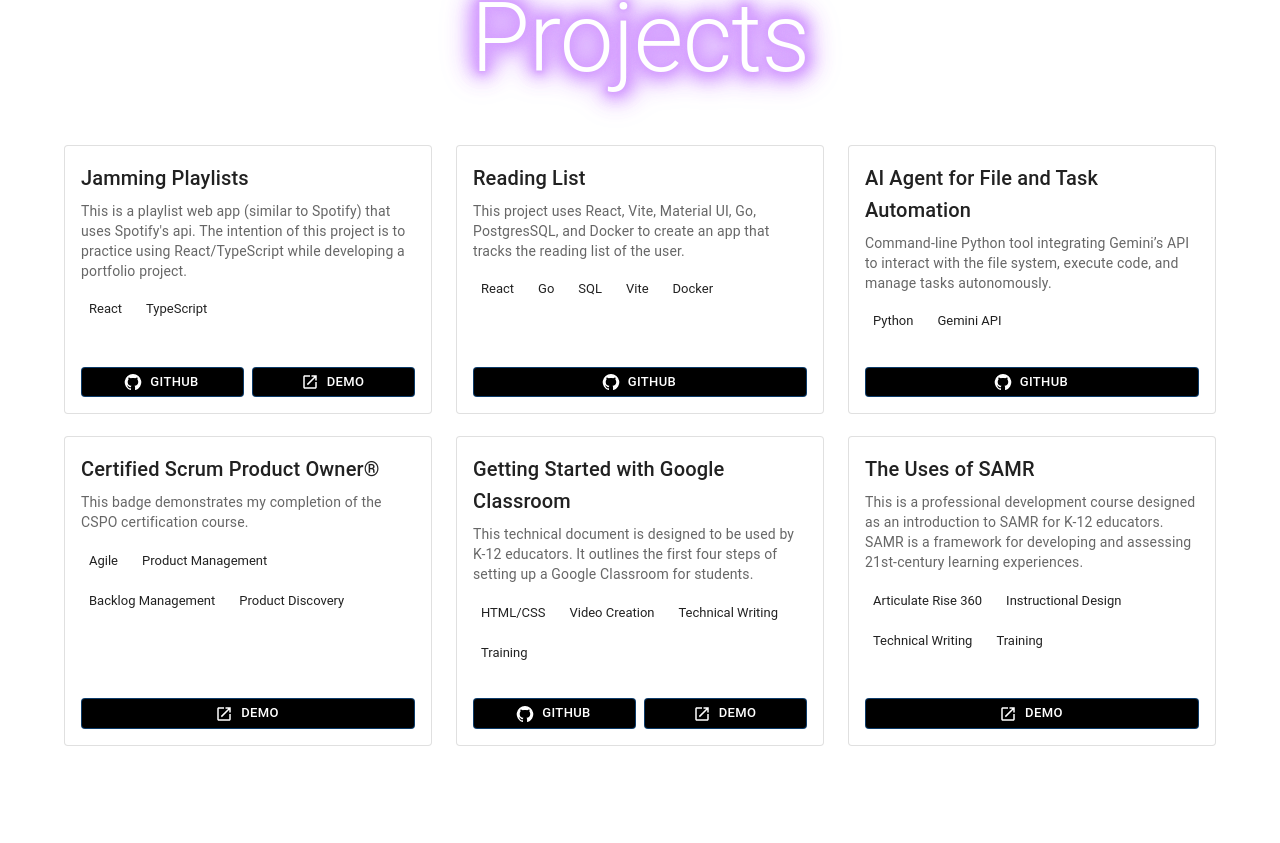
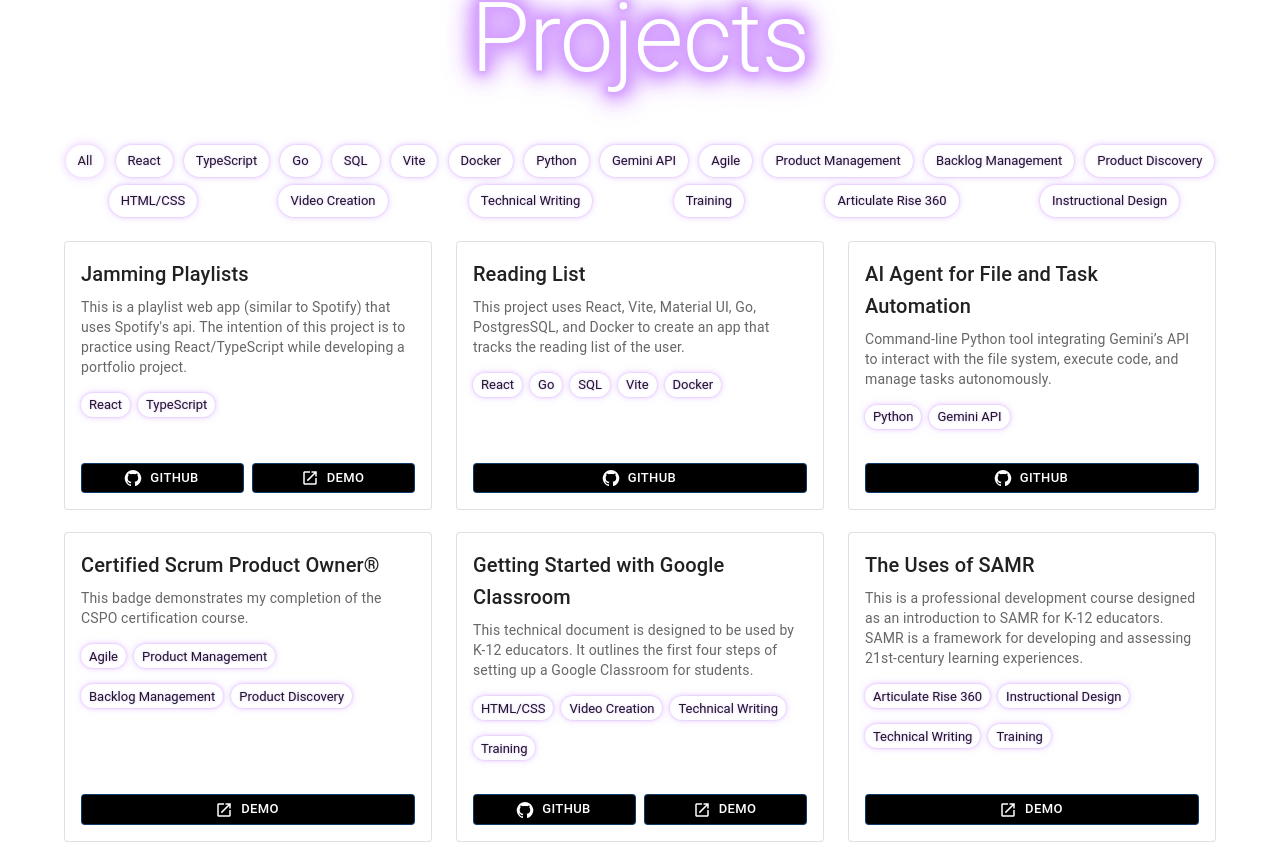
Before and after one commit to cjp0421/my-portfolio, a React (Vite) app: page / in a window 1280 px wide. Shown: the part 1845-2688 px from the top of the page. Built offline with nearby package versions, Linux system fonts and the light colour scheme.

Commit message:
added test/implementation for basic filtering chips - no functionality yet

```diff
--- a/src/components/projects/Projects.tsx
+++ b/src/components/projects/Projects.tsx
@@ -2,13 +2,17 @@ import { Box, Container, Typography, Card, CardContent, CardActions, Grid, Chip,
 import { GitHub as GithubIcon, OpenInNew as ExternalLinkIcon } from '@mui/icons-material';
 import { PROJECTS } from './projects_data';
 import './Projects.css';
+import { useState } from 'react';
 
 export function Projects() {
+  const filters = ['All', ...new Set(PROJECTS.flatMap(project => project.stack))];
+  const [activeFilter, setActiveFilter] = useState('All')
+
   return (
     <Box component="section"
       id="Projects"
       sx={{ px: 2, py: 10 }}
-      >
+    >
       <Container maxWidth="lg">
         <Typography
           variant="h2"
@@ -21,13 +25,37 @@ export function Projects() {
               md: '6rem',
             }
           }}
-          >
+        >
           Projects
         </Typography>
+        <Stack
+          direction="row"
+          spacing={1}
+          sx={{
+            mb: 3,
+            flexWrap: 'wrap',
+            justifyContent: 'space-around',
+            rowGap: 1
+          }}
+        >
+          {filters.map(filter => (
+            <Chip
+              key={filter}
+              label={filter}
+              clickable
+              className='neon-purple-soft-filter-chip'
+              sx={{
+                backgroundColor: "#fff"
+              }}
+              aria-pressed={filter === activeFilter}
+            />
+          ))}
+        </Stack>
         <Grid container spacing={3}>
           {PROJECTS.map((project) => (
-            <Grid size={{xs: 12, md: 6, lg: 4}} key={project.name}>
+            <Grid size={{ xs: 12, md: 6, lg: 4 }} key={project.name}>
               <Card
+                component="article"
                 sx={{
                   height: '100%',
                   display: 'flex',
@@ -49,7 +77,7 @@ export function Projects() {
                         label={tech}
                         size="small"
                         variant="filled"
-                        className='neon-purple-soft'
+                        className='neon-purple-soft-filter-chip'
                         sx={{ mb: 1, backgroundColor: "#fff" }}
                       />
                     ))}
```
Also changed, not shown: 1 other file (tests, documents, lock files or other folders).
